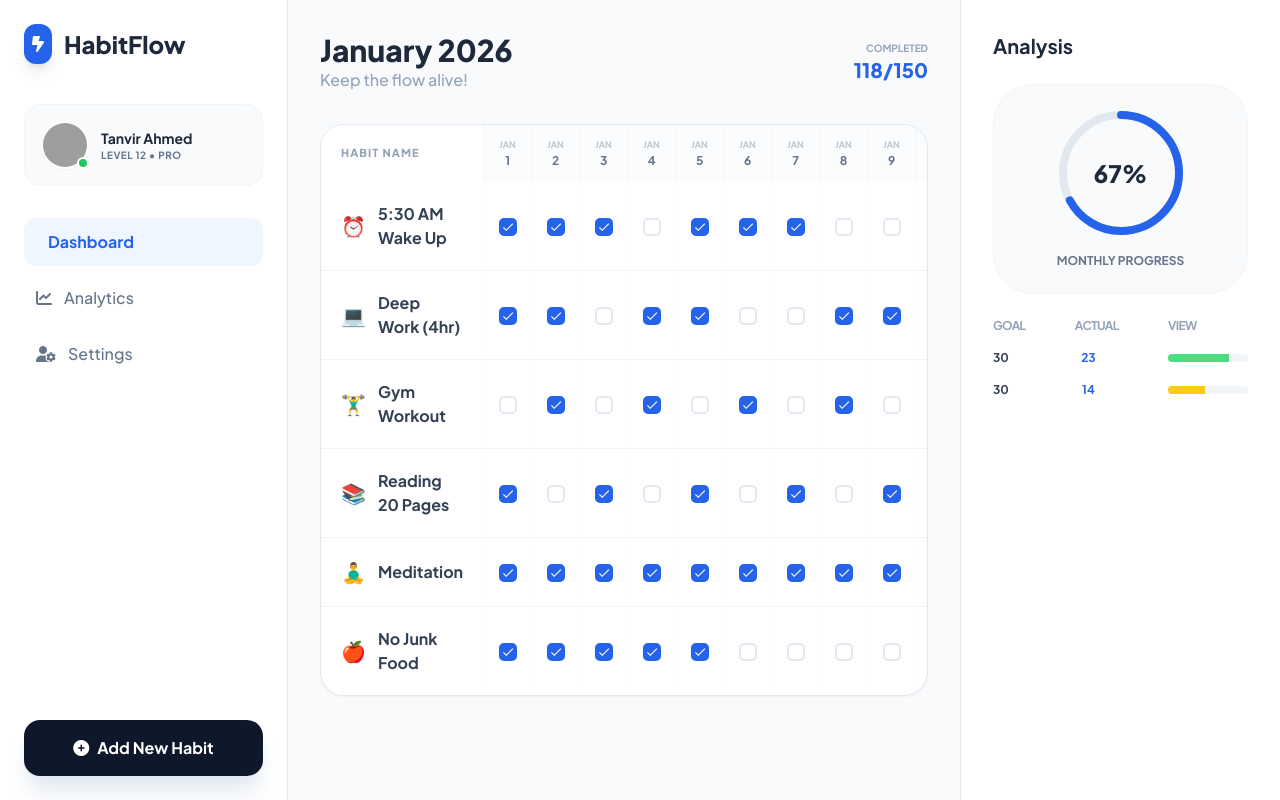
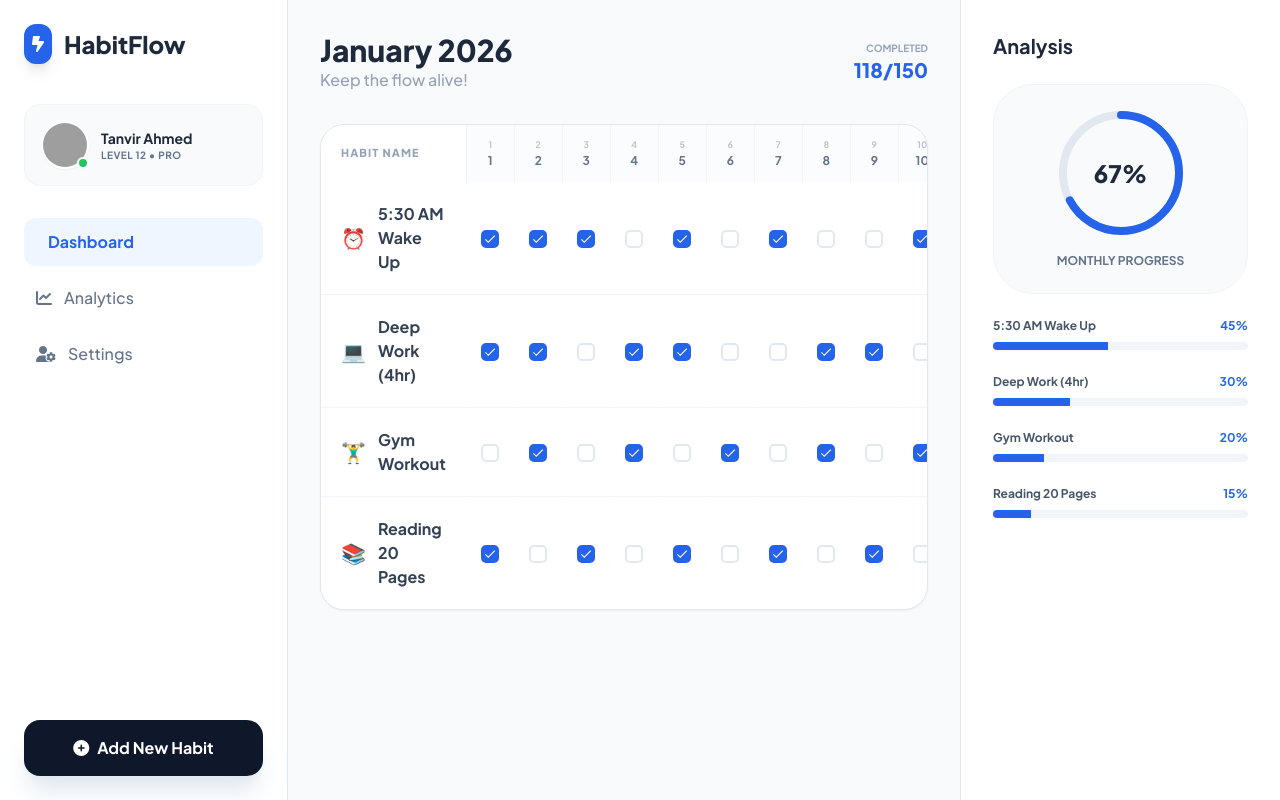
Before and after one commit to jahidhasanpiyesh/HabitFlow, a Django app: page / in a window 1280 px wide. Run offline with Django 5.2, Linux system fonts and the light colour scheme; some libraries are stand-ins or nearby versions; grey boxes are pictures that could not be loaded.

Commit message:
Data views dynamic way try and multi format used.

```diff
--- a/app1/views.py
+++ b/app1/views.py
@@ -1,5 +1,17 @@
 from django.shortcuts import render
 
-# Create your views here.
 def home(request):
-    return render(request, 'index.html')
+    # Demo data for habits
+    demo_habits = [
+        { "name": "5:30 AM Wake Up", "icon": "⏰", "done": [1, 2, 3, 5, 7, 10, 12, 14, 15, 18], "progress": 45 },
+        { "name": "Deep Work (4hr)", "icon": "💻", "done": [1, 2, 4, 5, 8, 9, 11, 12, 15], "progress": 30 },
+        { "name": "Gym Workout", "icon": "🏋️‍♂️", "done": [2, 4, 6, 8, 10, 12, 14], "progress": 20 },
+        { "name": "Reading 20 Pages", "icon": "📚", "done": [1, 3, 5, 7, 9, 11], "progress": 15 },
+    ]
+
+    context = {
+        'habits': demo_habits,
+        'days_range': range(1, 32), # Day numbers from 1 to 31
+        'days_name': ['Sun', 'Mon', 'Tue', 'Wed', 'Thu', 'Fri', 'Sat']
+    }
+    return render(request, 'index.html', context)
--- a/static/js/script.js
+++ b/static/js/script.js
@@ -1,116 +1,15 @@
-// // Function to Toggle Modal Visibility
-// function toggleModal() {
-//     const modal = document.getElementById('habitModal');
-//     modal.classList.toggle('hidden');
-// }
-
-// // Generate 31 Days in Table Header
-// const tableHeader = document.getElementById('table-header');
-// if (tableHeader) {
-//     for (let i = 1; i <= 31; i++) {
-//         const th = document.createElement('th');
-//         th.className = "p-3 text-center border-x border-slate-100 min-w-[45px] font-bold text-slate-600 text-xs";
-//         th.innerText = i;
-//         tableHeader.appendChild(th);
-//     }
-// }
-
-// // Populate Habit Rows with Checkboxes
-// const habitBody = document.getElementById('habit-body');
-// const demoHabits = [
-//     { name: "5:30 AM Wake Up ⏰", checkedDays: [1, 3, 5, 7, 10] },
-//     { name: "Cold Shower 🚿", checkedDays: [2, 4, 6, 8] }
-// ];
-
-// if (habitBody) {
-//     demoHabits.forEach(habit => {
-//         const tr = document.createElement('tr');
-
-//         // Habit Name Cell
-//         let html = `<td class="p-5 sticky-column font-bold text-slate-700">${habit.name}</td>`;
-
-//         // Checkboxes for 31 Days
-//         for (let i = 1; i <= 31; i++) {
-//             const isChecked = habit.checkedDays.includes(i) ? 'checked' : '';
-//             html += `<td class="p-3 text-center"><input type="checkbox" ${isChecked} class="habit-check"></td>`;
-//         }
-
-//         tr.innerHTML = html;
-//         habitBody.appendChild(tr);
-//     });
-// }
-
-
-// ১. Modal Toggle Function
+// Function to Toggle Modal Visibility
 function toggleModal() {
-    document.getElementById('habitModal').classList.toggle('hidden');
+    const modal = document.getElementById('habitModal');
+    if (modal) {
+        modal.classList.toggle('hidden');
+    }
 }
 
-// ২. ডেমো ডাটা অ্যারে (এটি আপনি পরে Django থেকে আনবেন)
-const demoHabits = [
-    { name: "5:30 AM Wake Up", icon: "⏰", color: "text-amber-500", done: [1, 2, 3, 5, 6, 7, 10, 12, 14, 15, 18] },
-    { name: "Deep Work (4hr)", icon: "💻", color: "text-blue-500", done: [1, 2, 4, 5, 8, 9, 11, 12, 15, 16] },
-    { name: "Gym Workout", icon: "🏋️‍♂️", color: "text-red-500", done: [2, 4, 6, 8, 10, 12, 14] },
-    { name: "Reading 20 Pages", icon: "📚", color: "text-emerald-500", done: [1, 3, 5, 7, 9, 11, 13, 15, 17, 19, 20] },
-    { name: "Meditation", icon: "🧘‍♂️", color: "text-purple-500", done: [1, 2, 3, 4, 5, 6, 7, 8, 9, 10] },
-    { name: "No Junk Food", icon: "🍎", color: "text-orange-500", done: [1, 2, 3, 4, 5, 10, 11, 15, 20] }
-];
-
-// ৩. টেবিল হেডার জেনারেট করা (১ থেকে ৩১ তারিখ)
-const tableHeader = document.getElementById('table-header');
-for (let i = 1; i <= 31; i++) {
-    const th = document.createElement('th');
-    th.className = "p-3 text-center border-x border-slate-100 min-w-[48px] font-bold text-slate-500 text-xs";
-    th.innerHTML = `<div class="opacity-40 text-[9px]">JAN</div><div>${i}</div>`;
-    tableHeader.appendChild(th);
+// Close modal when clicking outside
+window.onclick = function(event) {
+    const modal = document.getElementById('habitModal');
+    if (event.target == modal) {
+        toggleModal();
+    }
 }
-
-// ৪. টেবিল বডিতে ডেমো ডাটা ইনজেক্ট করা
-const habitBody = document.getElementById('habit-body');
-demoHabits.forEach(habit => {
-    const tr = document.createElement('tr');
-    tr.className = "group transition-all";
-
-    // Habit Name Cell with Icon
-    let rowHtml = `
-        <td class="p-5 sticky-column">
-            <div class="flex items-center gap-3">
-                <span class="text-xl">${habit.icon}</span>
-                <span class="font-bold text-slate-700 group-hover:text-blue-600 transition">${habit.name}</span>
-            </div>
-        </td>
-    `;
-
-    // 31 Days Checkboxes
-    for (let day = 1; day <= 31; day++) {
-        const checked = habit.done.includes(day) ? 'checked' : '';
-        rowHtml += `
-            <td class="p-3 text-center border-x border-slate-50/50">
-                <input type="checkbox" ${checked} class="habit-check">
-            </td>
-        `;
-    }
-
-    tr.innerHTML = rowHtml;
-    habitBody.appendChild(tr);
-});
-
-// ৫. Analysis Sidebar এ ডেমো ডাটা দেখানো
-const analysisContainer = document.getElementById('analysis-container');
-let analysisHtml = '';
-
-demoHabits.slice(0, 3).forEach(habit => {
-    const progress = Math.round((habit.done.length / 31) * 100);
-    analysisHtml += `
-        <div class="space-y-2">
-            <div class="flex justify-between text-xs font-bold">
-                <span class="text-slate-600">${habit.name}</span>
-                <span class="text-blue-600">${progress}%</span>
-            </div>
-            <div class="w-full h-2 bg-slate-100 rounded-full overflow-hidden">
-                <div class="bg-blue-600 h-full transition-all duration-1000" style="width: ${progress}%"></div>
-            </div>
-        </div>
-    `;
-});
-analysisContainer.innerHTML = analysisHtml;
--- a/templates/index.html
+++ b/templates/index.html
@@ -23,7 +23,7 @@
 
         <div class="mb-8 p-4 bg-slate-50 rounded-2xl border border-slate-100 flex items-center gap-3">
             <div class="relative">
-                <img src="https://ui-avatars.com/api/?name=User&background=0D8ABC&color=fff"
+                <img src="https://ui-avatars.com/api/?name=Tanvir+Ahmed&background=0D8ABC&color=fff"
                     class="w-12 h-12 rounded-full border-2 border-white shadow-sm" alt="Avatar">
                 <div class="absolute bottom-0 right-0 w-3 h-3 bg-green-500 border-2 border-white rounded-full"></div>
             </div>
@@ -37,12 +37,10 @@
             <a href="#" class="flex items-center gap-3 p-3 bg-blue-50 text-blue-600 rounded-xl font-bold">
                 <i class="fas fa-grid-2"></i> Dashboard
             </a>
-            <a href="#"
-                class="flex items-center gap-3 p-3 text-slate-500 hover:bg-slate-50 rounded-xl font-medium transition">
+            <a href="#" class="flex items-center gap-3 p-3 text-slate-500 hover:bg-slate-50 rounded-xl font-medium transition">
                 <i class="fas fa-chart-line"></i> Analytics
             </a>
-            <a href="#"
-                class="flex items-center gap-3 p-3 text-slate-500 hover:bg-slate-50 rounded-xl font-medium transition">
+            <a href="#" class="flex items-center gap-3 p-3 text-slate-500 hover:bg-slate-50 rounded-xl font-medium transition">
                 <i class="fas fa-user-gear"></i> Settings
             </a>
         </nav>
@@ -72,13 +70,32 @@
                 <div class="overflow-x-auto custom-scroll">
                     <table class="w-full text-left">
                         <thead class="bg-slate-50/50">
-                            <tr id="table-header">
-                                <th
-                                    class="p-5 sticky-column text-[11px] font-extrabold text-slate-400 uppercase tracking-widest">
+                            <tr>
+                                <th class="p-5 sticky-column text-[11px] font-extrabold text-slate-400 uppercase tracking-widest">
                                     Habit Name</th>
+                                {% for day in days_range %}
+                                <th class="p-3 text-center border-x border-slate-100 min-w-[48px] font-bold text-slate-500 text-xs">
+                                    <div class="opacity-40 text-[9px]">{{ day }}</div><div>{{ day }}</div>
+                                </th>
+                                {% endfor %}
                             </tr>
                         </thead>
-                        <tbody class="divide-y divide-slate-100" id="habit-body">
+                        <tbody class="divide-y divide-slate-100">
+                            {% for habit in habits %}
+                            <tr class="group transition-all">
+                                <td class="p-5 sticky-column">
+                                    <div class="flex items-center gap-3">
+                                        <span class="text-xl">{{ habit.icon }}</span>
+                                        <span class="font-bold text-slate-700 group-hover:text-blue-600 transition">{{ habit.name }}</span>
+                                    </div>
+                                </td>
+                                {% for day in days_range %}
+                                <td class="p-3 text-center border-x border-slate-50/50">
+                                    <input type="checkbox" class="habit-check" {% if day in habit.done %}checked{% endif %}>
+                                </td>
+                                {% endfor %}
+                            </tr>
+                            {% endfor %}
                         </tbody>
                     </table>
                 </div>
@@ -100,22 +117,18 @@
                     <p class="text-xs font-bold text-slate-500 uppercase">Monthly Progress</p>
                 </div>
 
-                <div class="space-y-4 text-xs font-bold">
-                    <div class="flex justify-between text-slate-400 uppercase tracking-tighter">
-                        <span>Goal</span> <span>Actual</span> <span class="w-20">View</span>
-                    </div>
-                    <div class="flex items-center justify-between">
-                        <span class="text-slate-700">30</span> <span class="text-blue-600">23</span>
-                        <div class="w-20 h-2 bg-slate-100 rounded-full overflow-hidden">
-                            <div class="bg-green-400 h-full" style="width: 76%"></div>
+                <div id="analysis-container" class="space-y-6">
+                    {% for habit in habits %}
+                    <div class="space-y-2">
+                        <div class="flex justify-between text-xs font-bold">
+                            <span class="text-slate-600">{{ habit.name }}</span>
+                            <span class="text-blue-600">{{ habit.progress }}%</span>
+                        </div>
+                        <div class="w-full h-2 bg-slate-100 rounded-full overflow-hidden">
+                            <div class="bg-blue-600 h-full transition-all duration-1000" style="width: {{ habit.progress }}%"></div>
                         </div>
                     </div>
-                    <div class="flex items-center justify-between">
-                        <span class="text-slate-700">30</span> <span class="text-blue-600">14</span>
-                        <div class="w-20 h-2 bg-slate-100 rounded-full overflow-hidden">
-                            <div class="bg-yellow-400 h-full" style="width: 46%"></div>
-                        </div>
-                    </div>
+                    {% endfor %}
                 </div>
             </div>
         </aside>
@@ -145,8 +158,7 @@
                     </div>
                     <div>
                         <label class="block text-xs font-bold text-slate-400 uppercase mb-2">Monthly Goal</label>
-                        <input type="number" value="30"
-                            class="w-full bg-slate-50 border-none rounded-2xl p-4 outline-none">
+                        <input type="number" value="30" class="w-full bg-slate-50 border-none rounded-2xl p-4 outline-none">
                     </div>
                 </div>
                 <button type="submit"
```
Also changed, not shown: HabitFlow/settings.py (+7 -2 lines).
